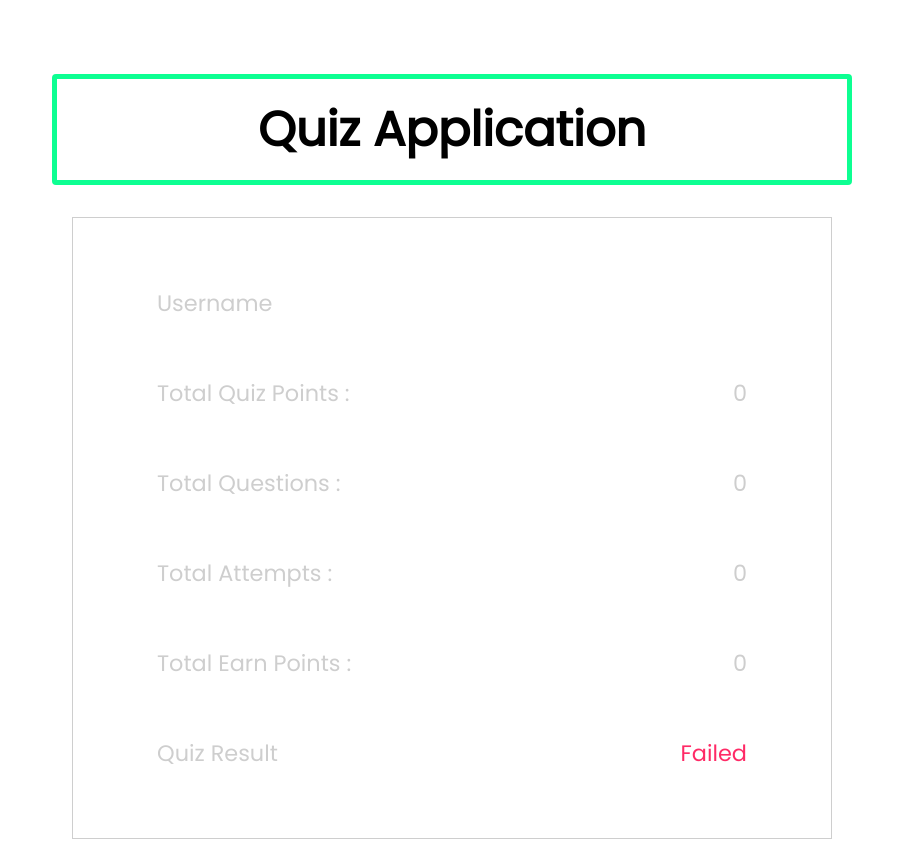
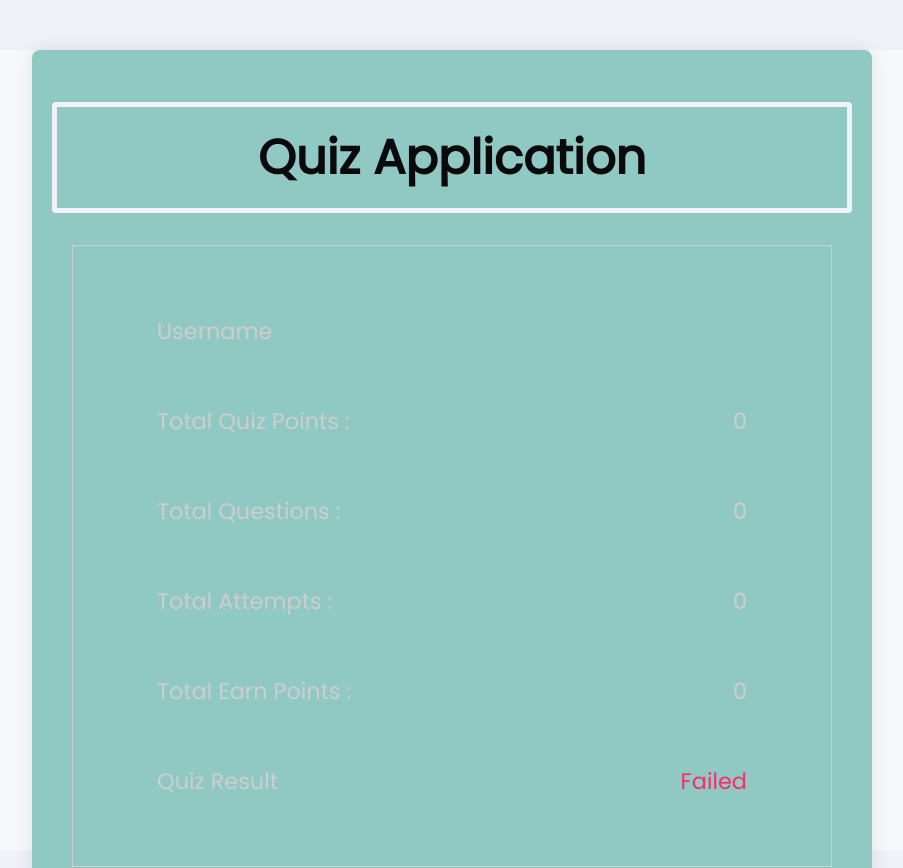
Before and after one commit to Manan-Arora31/Code_Of_Duty, a React (Create React App) app in the folder frontend/: page /result in a window 1280 px wide. Shown: the top 868 px of the page, without its empty margins (188-1091 px from the left). Built offline with nearby package versions, Linux system fonts and the light colour scheme.

Commit message:
added css to admin routes

```diff
--- a/frontend/src/components/Main.js
+++ b/frontend/src/components/Main.js
@@ -14,7 +14,7 @@ function Main() {
         border: 'none',
         outline: 'none',
         padding: '12px 0',
-        backgroundColor: 'white',
+        backgroundColor: 'light blue',
         borderRadius: '20px',
         width: '120px',
         fontWeight: 'bold',
@@ -53,7 +53,7 @@ function Main() {
   return (
     <div className='container'>
         <h1 className='title text-light'>Quiz Application</h1>
-        <button style={styles} onClick={handleLogout}>
+        <button  onClick={handleLogout}>
 						Logout
 					</button>
 
--- a/frontend/src/components/admin/AdminDashboard.jsx
+++ b/frontend/src/components/admin/AdminDashboard.jsx
@@ -4,6 +4,7 @@ import React, { useEffect, useState } from 'react';
 import axios from 'axios';
 import AdminNavbar from './AdminNavbar';
 import Layout from './Layout';
+import '../../styles/AdminDashboard.css'
 import { useNavigate } from 'react-router-dom';
 const AdminDashboard = () => {
   const [adminData, setAdminData] = useState(null);
--- a/frontend/src/components/admin/AdminNavbar.jsx
+++ b/frontend/src/components/admin/AdminNavbar.jsx
@@ -14,7 +14,7 @@ function AdminNavbar() {
         <Navbar.Brand as={Link} to="/admin/dashboard">
           Admin Dashboard
         </Navbar.Brand>
-        <Navbar.Toggle aria-controls="basic-navbar-nav" />
+        {/* <Navbar.Toggle aria-controls="basic-navbar-nav" /> */}
         <Navbar.Collapse id="basic-navbar-nav">
           <Nav className="me-auto">
             <Nav.Link as={Link} to="/admin/create-quiz">
--- /dev/null
+++ b/frontend/src/styles/AdminDashboard.css
@@ -0,0 +1,48 @@
+/* Add custom styles for the AdminDashboard component */
+
+body {
+    background-color: #f8f9fa; /* Set a light background color for the entire page */
+  }
+
+  .container {
+    max-width: 800px;
+    margin: 50px auto;
+    padding: 20px;
+    background-color:  rgb(144, 201, 196);
+    border-radius: 8px;
+    box-shadow: 0 0 20px rgba(0, 0, 0, 0.1);
+  }
+
+  h2 {
+    color: #007bff;
+    text-align: center;
+  }
+
+  p {
+    font-size: 16px;
+    margin-bottom: 10px;
+  }
+
+  /* Additional styling for the layout component */
+
+  .layout-container {
+    display: flex;
+    justify-content: center;
+    align-items: center;
+    min-height: 100vh;
+  }
+
+  /* Additional styling for the navigation bar component */
+
+  .admin-navbar {
+    background-color: #343a40; /* Dark background color */
+    color: #ffffff; /* Text color */
+  }
+
+  .admin-navbar a {
+    color: #ffffff; /* Link text color */
+  }
+
+  .admin-navbar a:hover {
+    color: #007bff; /* Link text color on hover */
+  }
--- a/frontend/src/styles/AdminNavbar.css
+++ b/frontend/src/styles/AdminNavbar.css
@@ -9,7 +9,7 @@
   }
 
   .navbar-brand {
-    color: #ffffff;
+    color: #0f0f0f;
     font-weight: bold;
     font-size: 1.5rem;
   }
--- a/frontend/src/styles/AdminQuizCreation.css
+++ b/frontend/src/styles/AdminQuizCreation.css
@@ -44,7 +44,7 @@ div {
   }
 
   button[type="button"] {
-    background-color: #dc3545;
+    background-color:  hsl(354, 58%, 55%);
   }
 
   button[type="button"]:hover {
--- a/frontend/src/styles/App.css
+++ b/frontend/src/styles/App.css
@@ -2,13 +2,13 @@
 
 :root{
   --primary-color: #0DFF92;
-  --dark-color: white;/*hsl(236, 28%, 29%);*/
+  --dark-color:hsl(233, 40%, 96%);
   --light-color: black;
 }
 
 body, html{
   height: 100%;
-  background: var(--dark-color)
+  background: var(--dark-color);
 }
 
 * > *{
@@ -27,13 +27,13 @@ body, html{
 .container .title{
     font-size: 3em;
     text-align: center;
-    border: 5px solid var(--primary-color);
+    border: 5px solid var(--dark-color);
     padding: .3em .2em;
     border-radius: 4px;
 }
 
 .text-light {
-	color: var(--light-color)
+	color: var(--light-color);
 }
 
 .container2 {
@@ -109,7 +109,7 @@ body, html{
 }
 
 ul li{
-  color: #AAAAAA;
+  color: #0b0b0b;
   display: block;
   position: relative;
   float: left;
@@ -133,7 +133,7 @@ ul li label{
   height: 30px;
   z-index: 9;
   cursor: pointer;
-  -webkit-transition: all 0.25s linear;
+  --webkit-transition: all 0.25s linear;
 }
 
 ul li:hover label{
--- a/frontend/src/styles/Main.css
+++ b/frontend/src/styles/Main.css
@@ -1,4 +1,4 @@
-.box{
+/* .box{
     display: flex;
     justify-content: space-around;
     align-items: space-around;
@@ -46,4 +46,99 @@
     border: none;
     border-radius: 3px;
     font-size: 1em;
+} */
+
+
+
+body {
+  background-color: #f0f0f0;
 }
+
+.container {
+  max-width: 800px;
+  margin: 50px auto;
+  padding: 20px;
+  background-color:  rgb(144, 201, 196);
+  border-radius: 8px;
+  box-shadow: 0 0 20px rgba(0, 0, 0, 0.1);
+}
+
+.title {
+  color: #0a0a0b;
+  text-align: center;
+}
+
+.box {
+  display: flex;
+  justify-content: space-around;
+  margin-top: 20px;
+}
+
+.card {
+  width: 200px;
+  margin: 10px;
+  border: 1px solid #ddd;
+  border-radius: 8px;
+  overflow: hidden;
+  transition: transform 0.3s ease-in-out;
+}
+
+.card:hover {
+  transform: scale(1.05);
+}
+
+.card img {
+  width: 100%;
+  border-bottom: 1px solid #ddd;
+}
+
+.btn-logout {
+  border: none;
+  outline: none;
+  padding: 12px 20px;
+  background-color: #dc3545;
+  color: #fff;
+  border-radius: 20px;
+  cursor: pointer;
+  font-weight: bold;
+  font-size: 14px;
+  margin-right: 20px;
+}
+
+.btn-logout:hover {
+  background-color: #bd2130;
+}
+
+/*
+#form {
+  text-align: center;
+}
+
+.userid {
+  padding: 10px;
+  margin: 10px 0;
+  border: 1px solid #ddd;
+  border-radius: 5px;
+}
+
+.start {
+  text-align: center;
+  margin-top: 20px;
+}
+
+.btn {
+  display: inline-block;
+  padding: 10px 20px;
+  background-color: #007bff;
+  color: #fff;
+  text-decoration: none;
+  border-radius: 5px;
+  font-size: 16px;
+  cursor: pointer;
+}
+
+.btn:hover {
+  background-color: #0056b3;
+}
+
+ */
```
